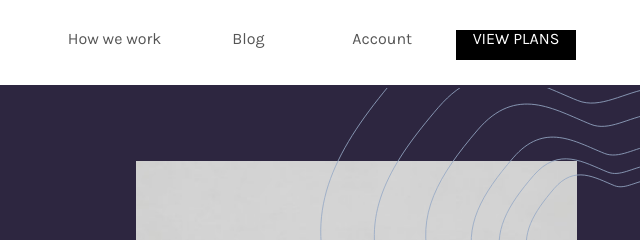
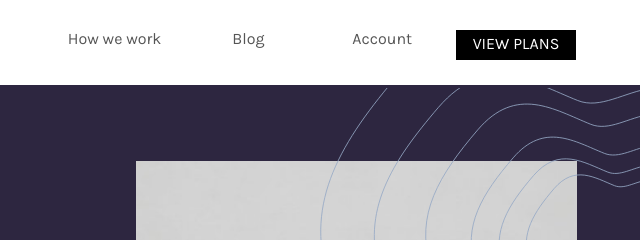
Before and after one commit to Nazeer2020/insure-landing-page-master, a plain HTML site: page index.html in a window 1280 px wide. In both pictures the pointer is over the link "View plans". Shown: the top 240 px of the page, 640-1280 px from the left. Drawn offline with nearby package versions, Linux system fonts and the light colour scheme.

Commit message:
Update style.css
fourth commit

```diff
--- a/CSS/style.css
+++ b/CSS/style.css
@@ -173,9 +173,18 @@ footer .socail a:hover {
     text-transform: uppercase;
 }
 
-.des-menu .first-li a:hover {
+
+.first-a {
+    display: inline-block;
+    height: 100%;
+    width: 100%;
+    vertical-align: middle;
+}
+
+.des-menu li .first-a:hover {
+    background-color: #000;
     color: #fff;
-
+    padding-top: 5px;
 
 }
 
@@ -278,10 +287,7 @@ header nav i {
     vertical-align: middle;
 }
 
-.des-menu .first-li:hover {
-    background: #000;
-    color: #fff;
-}
+
 
 /* ================================================================= */
 /* ========= section =========*/
@@ -332,7 +338,10 @@ footer {
 
 }
 
-
+/* footer .logo {
+    height: auto;
+    width: auto;
+} */
 
 .socail {
     position: absolute;
```
